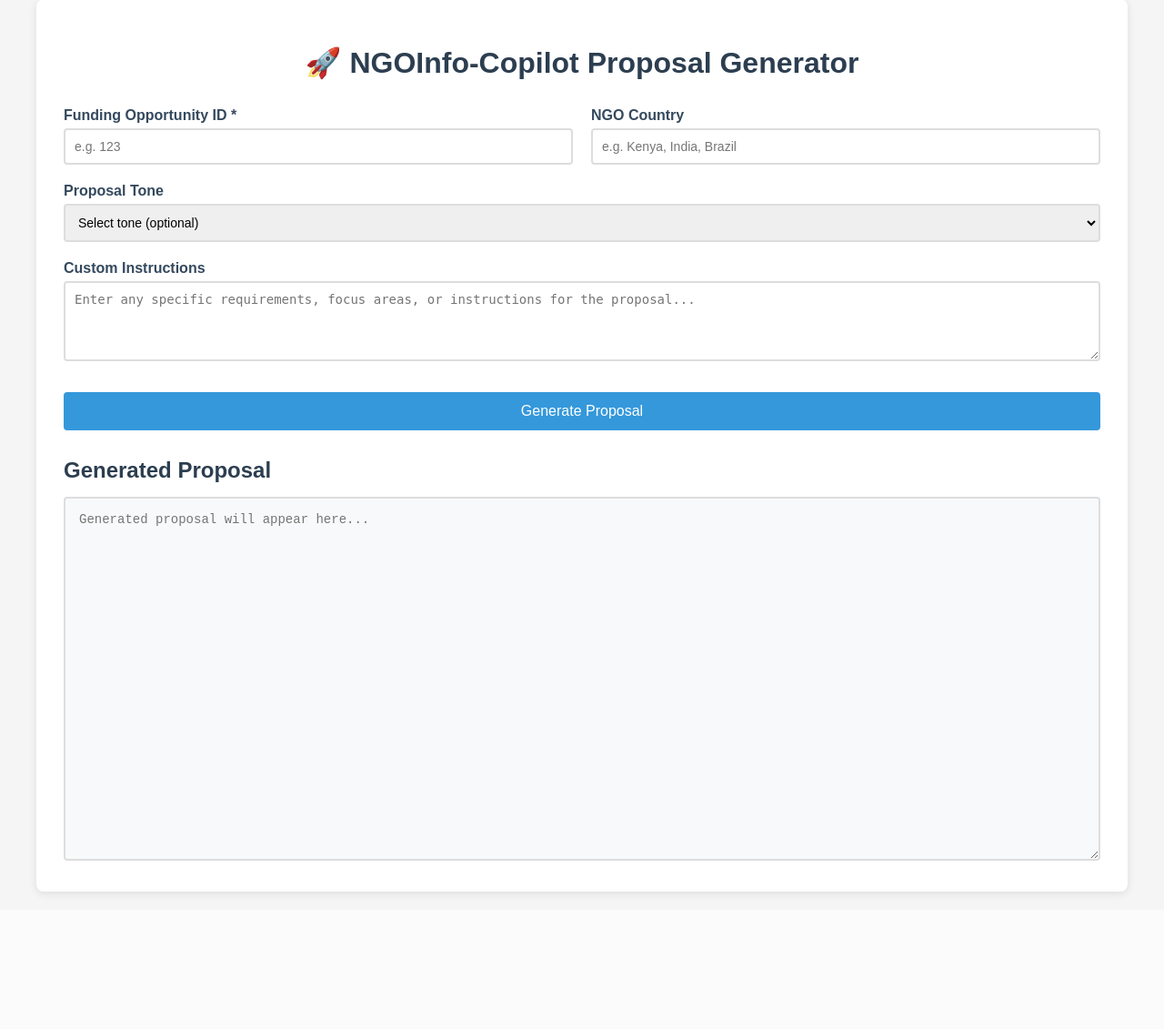
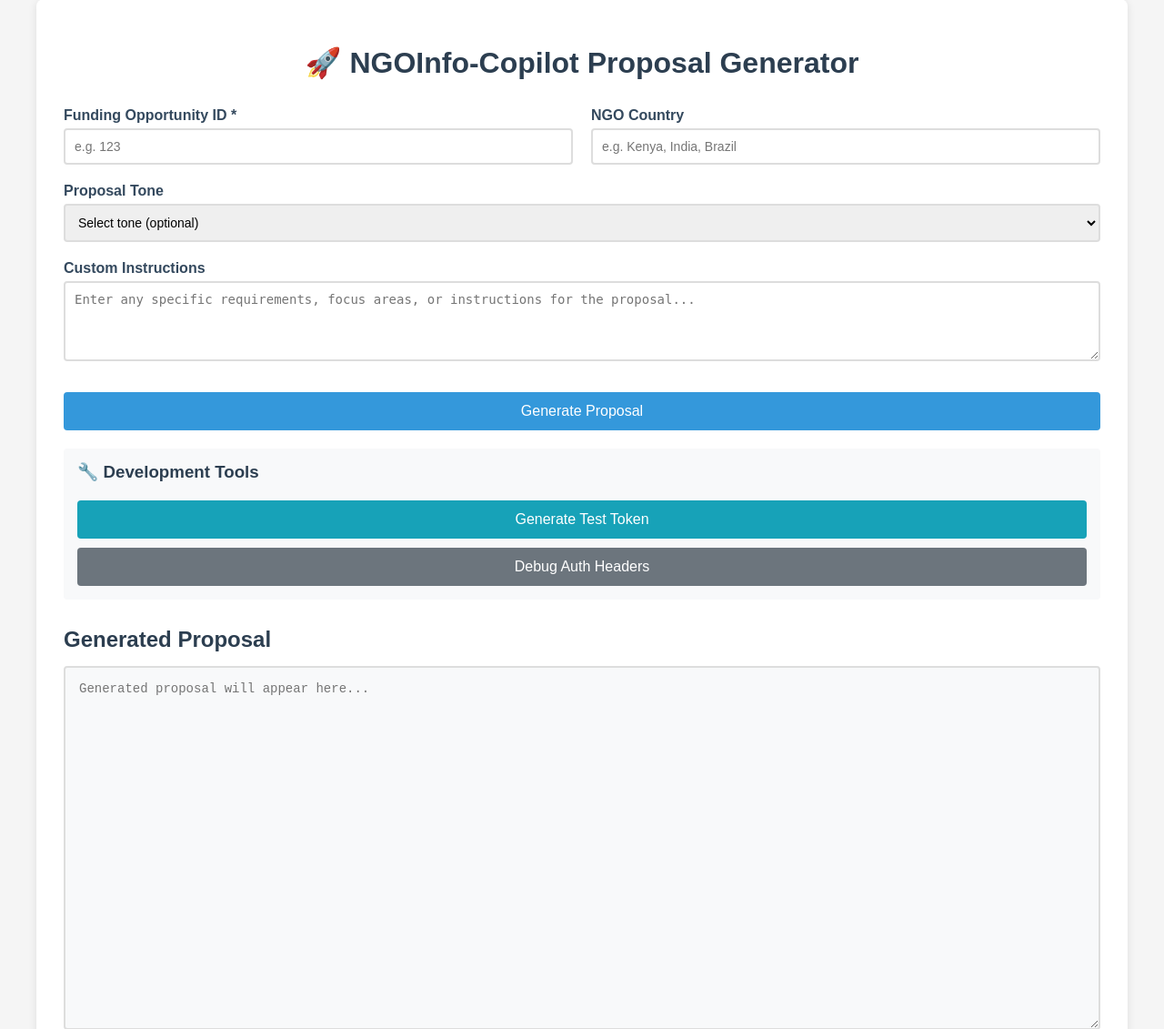
Before and after one commit to mycrivo/ngoinfo-copilot, a FastAPI app: page /admin/admin-test-ui in a window 1280 px wide. Shown: the part 21-1152 px from the top of the page at 91% size. Before the commit the page ends 1006 px from the top, so only its background shows below. Run offline with FastAPI, Linux system fonts and the light colour scheme; parts of the project's set-up code (start-up, migrations or seed data) failed here and were passed over.

Commit message:
\Fix 403 authentication error: Add flexible auth support for session cookies and Bearer tokens, update CORS for WordPress frontend, add debug logging and test auth endpoints"

```diff
--- a/main.py
+++ b/main.py
@@ -25,13 +25,33 @@ app = FastAPI(
     lifespan=lifespan
 )
 
-# CORS middleware
+# CORS middleware - configured for WordPress frontend and admin UI
 app.add_middleware(
     CORSMiddleware,
-    allow_origins=["*"],  # Configure appropriately for production
-    allow_credentials=True,
-    allow_methods=["*"],
-    allow_headers=["*"],
+    allow_origins=[
+        "https://ngoinfo.org",  # WordPress frontend
+        "https://www.ngoinfo.org",  # WordPress frontend with www
+        "http://localhost:3000",  # Local development
+        "http://localhost:8000",  # Local API server
+        "https://*.railway.app",  # Railway deployment
+        "*"  # Allow all origins (remove in production if needed)
+    ],
+    allow_credentials=True,  # Enable credentials for session cookies
+    allow_methods=["GET", "POST", "PUT", "DELETE", "OPTIONS", "HEAD"],
+    allow_headers=[
+        "Authorization",
+        "Content-Type",
+        "Accept",
+        "Origin",
+        "X-Requested-With",
+        "X-CSRF-Token",
+        "Cookie",
+        "Set-Cookie"
+    ],
+    expose_headers=[
+        "Set-Cookie",
+        "Authorization"
+    ]
 )
 
 # Include routers
--- a/routes/admin_ui.py
+++ b/routes/admin_ui.py
@@ -1,6 +1,13 @@
-from fastapi import APIRouter, Request
+from fastapi import APIRouter, Request, Depends, HTTPException, status
 from fastapi.templating import Jinja2Templates
-from fastapi.responses import HTMLResponse
+from fastapi.responses import HTMLResponse, JSONResponse
+from sqlalchemy.ext.asyncio import AsyncSession
+from db import get_db_session
+from utils.auth import create_access_token, debug_auth_headers
+import os
+import logging
+
+logger = logging.getLogger(__name__)
 
 # Initialize Jinja2 templates
 templates = Jinja2Templates(directory="templates")
@@ -14,3 +21,54 @@ async def admin_test_ui(request: Request):
     Serve the admin test UI for proposal generation testing
     """
     return templates.TemplateResponse("admin-test-ui.html", {"request": request})
+
+
+@router.post("/test-auth")
+async def create_test_token(request: Request):
+    """
+    Create a test authentication token for admin UI testing
+    Only available in development mode
+    """
+    debug_auth_headers(request)
+
+    # Only allow in development
+    if os.getenv("ENVIRONMENT", "development") != "development":
+        raise HTTPException(
+            status_code=status.HTTP_403_FORBIDDEN,
+            detail="Test authentication only available in development mode"
+        )
+
+    try:
+        # Create a test token for admin user
+        test_token = create_access_token(data={"sub": "admin_user_test"})
+
+        logger.info("🔧 Created test authentication token for admin UI")
+
+        return JSONResponse(content={
+            "access_token": test_token,
+            "token_type": "bearer",
+            "message": "Test token created successfully",
+            "usage": "Store this token in localStorage.setItem('access_token', 'TOKEN_VALUE')"
+        })
+
+    except Exception as e:
+        logger.error(f"Error creating test token: {str(e)}")
+        raise HTTPException(
+            status_code=status.HTTP_500_INTERNAL_SERVER_ERROR,
+            detail="Failed to create test token"
+        )
+
+
+@router.get("/auth-debug")
+async def auth_debug(request: Request):
+    """
+    Debug endpoint to check authentication headers and cookies
+    """
+    debug_auth_headers(request)
+
+    return JSONResponse(content={
+        "message": "Authentication debug completed",
+        "check_logs": "Check server logs for authentication details",
+        "headers": dict(request.headers),
+        "cookies": dict(request.cookies)
+    })
--- a/templates/admin-test-ui.html
+++ b/templates/admin-test-ui.html
@@ -173,6 +173,12 @@
             <button type="submit" id="submitBtn">Generate Proposal</button>
         </form>
 
+        <div style="margin: 20px 0; padding: 15px; background-color: #f8f9fa; border-radius: 4px;">
+            <h3 style="margin: 0 0 10px 0; color: #2c3e50;">🔧 Development Tools</h3>
+            <button type="button" id="testAuthBtn" style="background-color: #17a2b8; margin-right: 10px;">Generate Test Token</button>
+            <button type="button" id="debugAuthBtn" style="background-color: #6c757d;">Debug Auth Headers</button>
+        </div>
+
         <div id="status"></div>
 
         <div class="result-container">
@@ -186,6 +192,8 @@
         const submitBtn = document.getElementById('submitBtn');
         const statusDiv = document.getElementById('status');
         const resultTextarea = document.getElementById('result');
+        const testAuthBtn = document.getElementById('testAuthBtn');
+        const debugAuthBtn = document.getElementById('debugAuthBtn');
 
         // Show status message
         function showStatus(message, type = 'loading') {
@@ -267,14 +275,23 @@
             resultTextarea.value = '';
 
             try {
-                // Make API call
+                // Prepare headers for authentication
+                const headers = {
+                    'Content-Type': 'application/json'
+                };
+
+                // Add Bearer token if available
+                const token = localStorage.getItem('access_token') || localStorage.getItem('token');
+                if (token) {
+                    headers['Authorization'] = `Bearer ${token}`;
+                    console.log('Using stored token for authentication');
+                }
+
+                // Make API call with credentials
                 const response = await fetch('/api/proposals/generate', {
                     method: 'POST',
-                    headers: {
-                        'Content-Type': 'application/json',
-                        // Note: In a real app, you'd include auth headers here
-                        // 'Authorization': `Bearer ${localStorage.getItem('token')}`
-                    },
+                    headers: headers,
+                    credentials: 'include', // Include cookies for session-based auth
                     body: JSON.stringify(payload)
                 });
 
@@ -327,6 +344,56 @@
             });
         });
 
+        // Test authentication button
+        testAuthBtn.addEventListener('click', async () => {
+            try {
+                showStatus('🔧 Generating test authentication token...', 'loading');
+
+                const response = await fetch('/admin/test-auth', {
+                    method: 'POST',
+                    headers: {
+                        'Content-Type': 'application/json'
+                    },
+                    credentials: 'include'
+                });
+
+                if (response.ok) {
+                    const data = await response.json();
+                    localStorage.setItem('access_token', data.access_token);
+                    showStatus('✅ Test token generated and saved to localStorage!', 'success');
+                    console.log('Test token saved:', data.access_token.substring(0, 20) + '...');
+                } else {
+                    const error = await response.json();
+                    showStatus(`❌ Failed to generate test token: ${error.detail}`, 'error');
+                }
+            } catch (error) {
+                showStatus(`❌ Error generating test token: ${error.message}`, 'error');
+                console.error('Test token error:', error);
+            }
+        });
+
+        // Debug authentication button
+        debugAuthBtn.addEventListener('click', async () => {
+            try {
+                showStatus('🔍 Debugging authentication headers...', 'loading');
+
+                const response = await fetch('/admin/auth-debug', {
+                    credentials: 'include'
+                });
+
+                if (response.ok) {
+                    const data = await response.json();
+                    showStatus('✅ Auth debug completed - check console and server logs', 'success');
+                    console.log('Auth debug response:', data);
+                } else {
+                    showStatus('❌ Auth debug failed', 'error');
+                }
+            } catch (error) {
+                showStatus(`❌ Auth debug error: ${error.message}`, 'error');
+                console.error('Auth debug error:', error);
+            }
+        });
+
         console.log('NGOInfo-Copilot Proposal Generator Test UI loaded');
         console.log('Ready to test /api/proposals/generate endpoint');
     </script>
```
Also changed, not shown: routes/proposal_routes.py (+9 -3 lines), utils/auth.py (+116 -20 lines).
